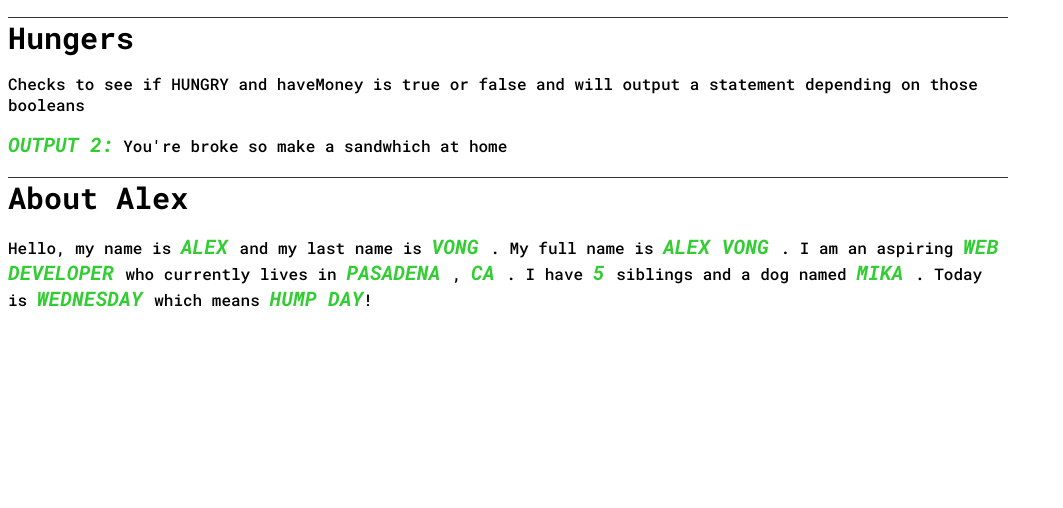
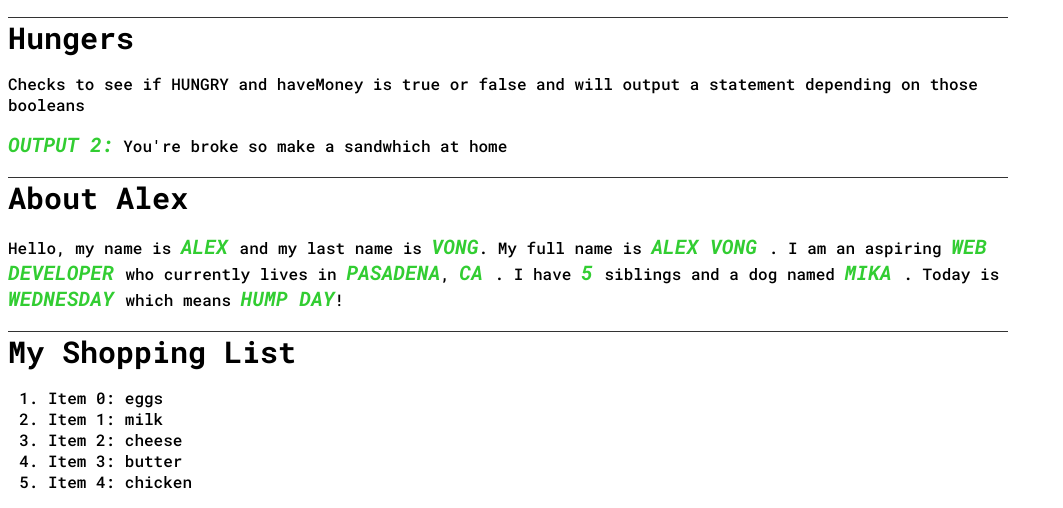
Before and after one commit to alex-vong/php-projects, a PHP site: page / in a window 1280 px wide. Shown: the part 603-1111 px from the top of the page, without its empty margins (0-1063 px from the left). Before the commit the page ends 910 px from the top, so only its background shows below. Run offline with PHP 8.4, Linux system fonts and the light colour scheme.

Commit message:
shopping-list

```diff
--- a/conditionals/index.php
+++ b/conditionals/index.php
@@ -3,38 +3,32 @@
 
 <head>
     <meta charset="UTF-8" />
-  <meta name="viewport"
-        content="width=device-width, initial-scale=1.0" />
-  <meta name="description"
-        content="PHP-ractice" />
-  <meta name="og:description"
-        content="PHP Conditional and Boolean and Stuff" />
-  <meta property="og:image"
-        content="[[ Meta-Image Goes Here]]" />
-  <meta property="og:title"
-        content="PH-Practice!" />
+    <meta name="viewport" content="width=device-width, initial-scale=1.0" />
+    <meta name="description" content="PHP-ractice" />
+    <meta name="og:description" content="PHP Conditional and Boolean and Stuff" />
+    <meta property="og:image" content="[[ Meta-Image Goes Here]]" />
+    <meta property="og:title" content="PH-Practice!" />
     <title>Conditional Practice </title>
-  <link rel="stylesheet"
-        href="styles.css">
+    <link rel="stylesheet" href="styles.css">
 </head>
 
 <body>
-  <section class="inner-column"> <?php
+    <section class="inner-column">
+
+    <?php
 
         echo "<h1>PHPractice</h1>";
 
         echo "<h2> Age Requirement</h2>";
         echo "<p>Set a variable to a certain age and made a 'if' conditional that will see if variable is equal to or greater than 21, if it is then it will output 'Have a beer because you are AGE or over! If the condition is not met then it will output 'Have some chocolate milk because you are AGE years old!' </p>";
 
-
         $age = 21;
         $weather = 'sunny';
 
-
         if ($age >= 21) {
-  echo "<span class='conditional'>" . "Output 1:" . "</span>" . "Have a beer because you are " ."<span class='conditional'>" . $age . "</span>" . " or over!";
+            echo "<span class='conditional'>" . "Output 1:" . "</span>" . "Have a beer because you are " . "<span class='conditional'>" . $age . "</span>" . " or over!";
         } else {
-  echo "<span class='conditional'>" . "Output 2:" . "</span>" . "Have some chocolate milk because you are " ."<span class='conditional'>" . $age . "</span>" . " years old!";
+            echo "<span class='conditional'>" . "Output 2:" . "</span>" . "Have some chocolate milk because you are " . "<span class='conditional'>" . $age . "</span>" . " years old!";
         }
 
         echo "<h2> Weather</h2>";
@@ -60,7 +54,8 @@ if ($day === 'Monday') {
             echo "Today is " . "<span class='conditional'>" . $day . "</span>" . " / Friday jr!";
         } else if ($day === 'Friday') {
             echo "It is finally " . "<span class='conditional'>" . $day . "</span>" . "! Time to party!";
-} if ($day === 'Saturday') {
+        }
+        if ($day === 'Saturday') {
             echo "Today is " . "<span class='conditional'>" . $day . "</span>" . "! I love the weekend!";
         } else {
             echo " " . "<span class='conditional'>" . $day . "</span>" . "'s are meant for relaxing!";
@@ -82,8 +77,8 @@ if ($hungry && $money) {
             echo "<span class='conditional'>" . "Output 4:" . "</span>" . "Who do I look like, your Mom?";
         }
 
+        $name = 'Alex';
 
-$name = 'Alex';
         $lastName = 'Vong';
         $fullName = $name . " " . $lastName;
         $occupation = 'web developer';
@@ -94,13 +89,35 @@ $dogName = 'Mika';
         $day = 'Wednesday';
         $dayMeaning = 'Hump Day';
 
-  ?> <h2>About Alex</h2>
-    <p>Hello, my name is <span class='conditional'> <?=$name?> </span> and my last name is <span class='conditional'>
-        <?=$lastName?> </span>. My full name is <span class='conditional'> <?=$fullName?> </span>. I am an aspiring
-      <span class='conditional'> <?=$occupation?> </span> who currently lives in <span class='conditional'> <?=$city?>
-      </span> , <span class='conditional'> <?=$state?> </span>. I have <span class='conditional'> <?=$amountOfSiblings?>
-      </span> siblings and a dog named <span class='conditional'> <?=$dogName?> </span>. Today is <span
-            class='conditional'> <?=$day?> </span> which means <span class='conditional'><?=$dayMeaning?></span>!</p>
+    ?>
+
+        <h2>About Alex</h2>
+
+        <p>Hello, my name is <span class='conditional'><?= $name ?> </span> and my last name is <span class='conditional'><?= $lastName ?></span>.
+
+        My full name is <span class='conditional'><?= $fullName ?> </span>.
+
+        I am an aspiring <span class='conditional'> <?= $occupation ?> </span> who currently lives in <span class='conditional'> <?= $city?></span>, <span class='conditional'> <?= $state ?> </span>.
+
+        I have <span class='conditional'><?= $amountOfSiblings ?> </span> siblings and a dog named <span class='conditional'> <?= $dogName ?> </span>.
+
+        Today is <span class='conditional'> <?= $day ?> </span> which means <span class='conditional'><?= $dayMeaning ?></span>!</p>
+
+        <h2>My Shopping List</h2>
+
+        <?php
+            $shoppingList = ['eggs', 'milk', 'cheese', 'butter', 'chicken'];
+
+        ?>
+        <ol>
+            <li>Item 0: <?=$shoppingList[0]?></li>
+            <li>Item 1: <?=$shoppingList[1]?></li>
+            <li>Item 2: <?=$shoppingList[2]?></li>
+            <li>Item 3: <?=$shoppingList[3]?></li>
+            <li>Item 4: <?=$shoppingList[4]?></li>
+        </ol>
+
+
     </section>
 </body>
 
```
Lines whose indentation alone changed are shown as unchanged.
